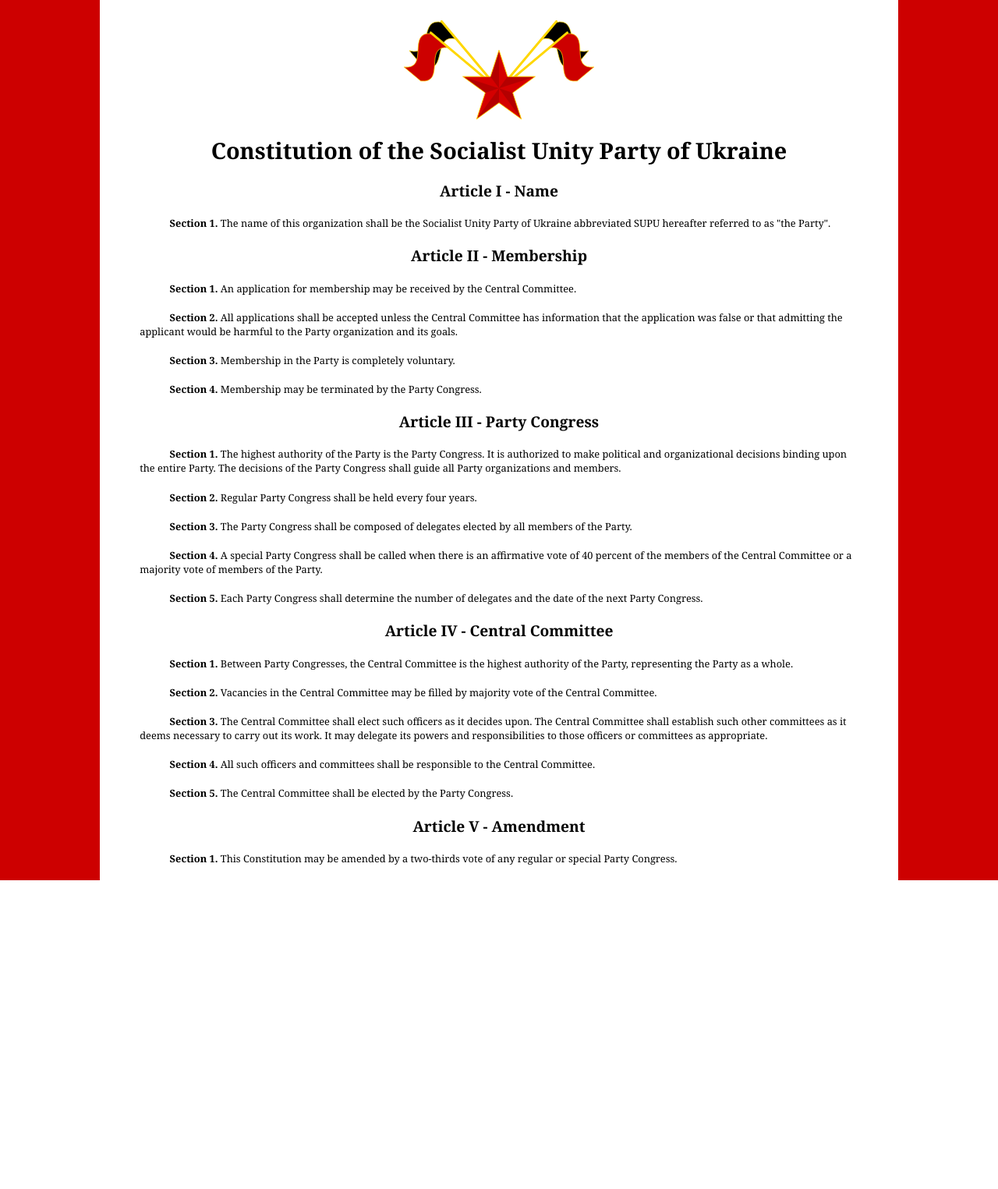
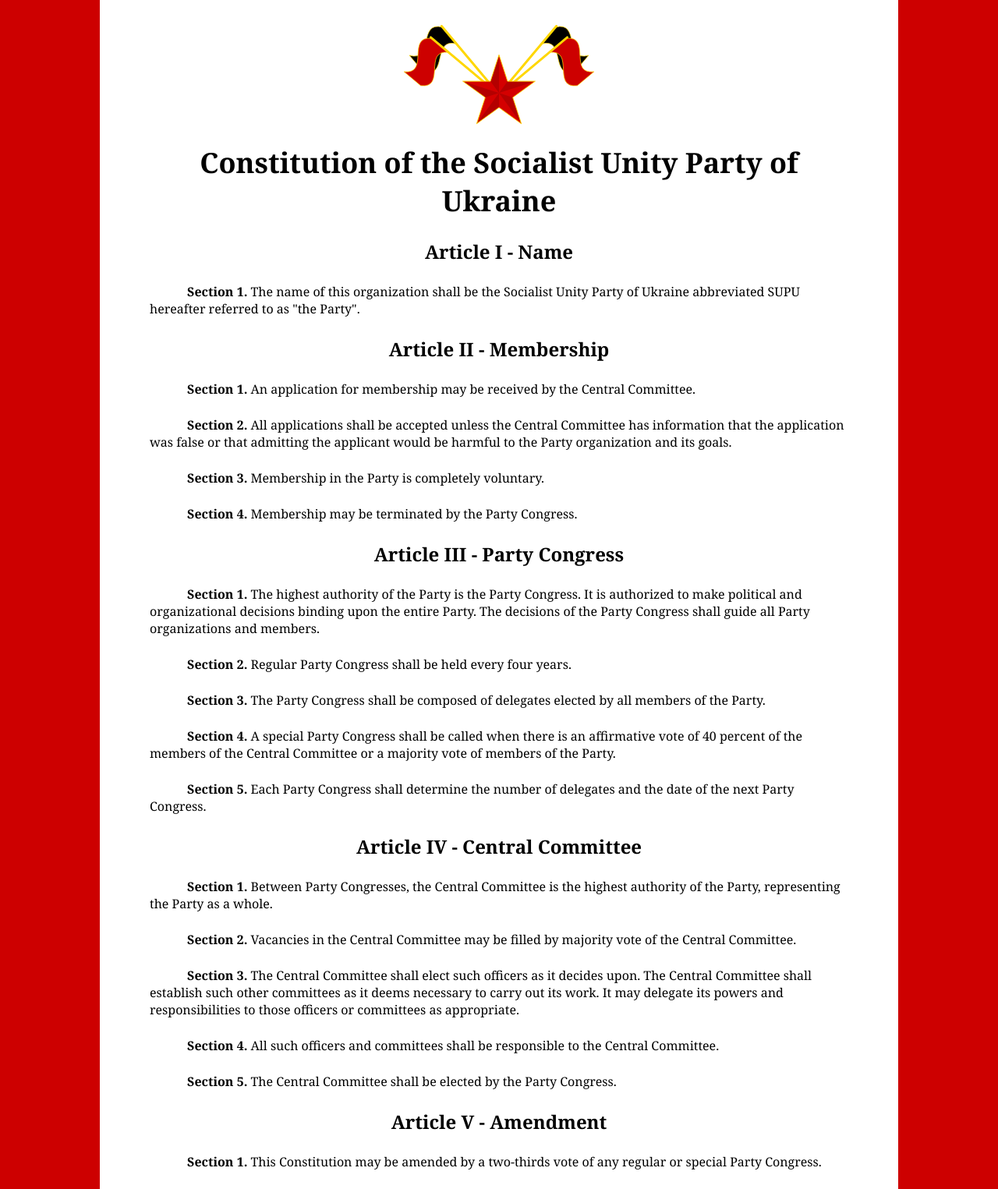
Before and after one commit to RealVizzy/RealVizzy.github.io, a PHP site: page /party_constitution.html in a window 1280 px wide. Shown: the whole page at 78% size. Before the commit the page ends 1129 px from the top, so only its background shows below. Run offline with PHP 8.4, Linux system fonts and the light colour scheme.

Commit message:
Update common.css

```diff
--- a/common.css
+++ b/common.css
@@ -15,7 +15,7 @@ body {
     min-width: 256px;
     margin-left: auto;
     margin-right: auto;
-    padding-bottom: 1vw;
+    padding-bottom: 2vh;
     background-color: white;
 }
 
@@ -25,18 +25,18 @@ body {
     max-width: unset;
     background-color: transparent;
     margin: unset;
-    padding-left: 2vw;
-    padding-right: 2vw;
-    padding-top: 1vw;
+    padding-left: 4vh;
+    padding-right: 4vh;
+    padding-top: 2vh;
     padding-bottom: 0;
-    margin-bottom: 0.5vw;
+    margin-bottom: 1vh;
 }
 
 .section {
     all: inherit;
     counter-increment: section;
-    font-size: 1vw;
-    text-indent: 3vw;
+    font-size: 2vh;
+    text-indent: 6vh;
 }
 
 .section::before {
@@ -46,7 +46,7 @@ body {
 
 .header {
     all: inherit;
-    font-size: 2.25vw;
+    font-size: 4.5vh;
     font-weight: bold;
     text-align: center;
 }
@@ -55,7 +55,7 @@ body {
     all: inherit;
     counter-reset: section;
     counter-increment: article;
-    font-size: 1.5vw;
+    font-size: 3vh;
     font-weight: bold;
     text-align: center;
 }
@@ -77,7 +77,7 @@ img {
     all: inherit;
     color: #CD0000;
     font-weight: bold;
-    font-size: 1.5vw;
+    font-size: 3vh;
     text-align: center;
 }
 
```
